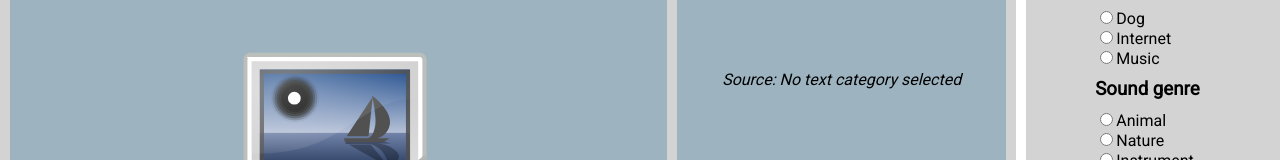
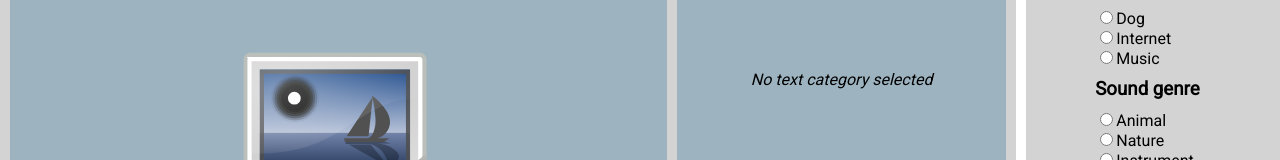
Before and after one commit to IT2810/it2810-webutvikling-h18-prosjekt-2-gruppe--27, a React (Create React App) app: page / in a window 1280 px wide. Shown: the part 339-499 px from the top of the page. Built offline with nearby package versions, Linux system fonts and the light colour scheme.

Commit message:
Change TextView quote source to use -

```diff
--- a/src/components/Art/TextView.js
+++ b/src/components/Art/TextView.js
@@ -7,12 +7,12 @@ class TextView extends Component {
     const text = this.props.text;
     if (text && text.state === "loaded") {
       textVal = text.data.text;
-      sourceText = text.data.source || "Anonymous";
+      sourceText = "- " + (text.data.source || "Anonymous");
     }
     return (
       <div className={this.props.className}>
         <h3>{textVal}</h3>
-        <p className={"text-source"}>Source: {sourceText}</p>
+        <p className={"text-source"}>{sourceText}</p>
       </div>
     );
   }
```
